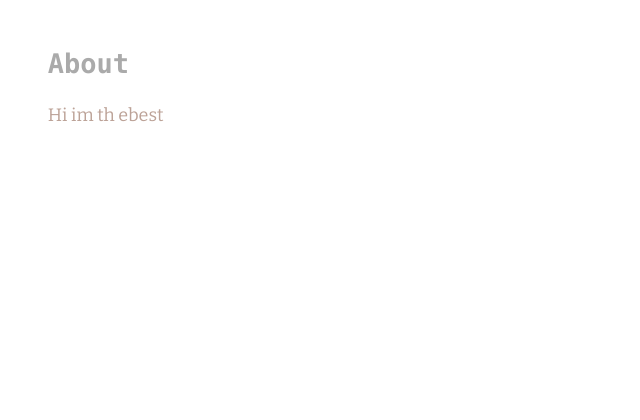
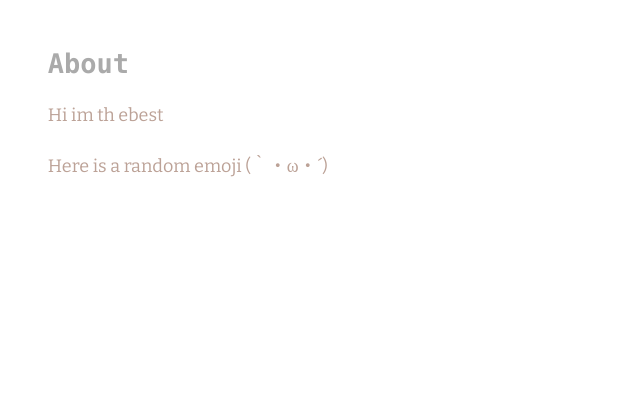
Before and after one commit to kevinshieh/kevinshieh.github.io, a Flask app: page / in a window 1280 px wide. Shown: the top 420 px of the page, without its empty margins (0-640 px from the left). Run offline with Flask 2, Linux system fonts and the light colour scheme.

Commit message:
qfserffd

```diff
--- a/index.html
+++ b/index.html
@@ -37,6 +37,8 @@
 <!--   <p>
     Here is my <a href="/static/resume.pdf" style="text-decoration: none" target="_blank">resume</a>.
   </p> -->
+<div id="emoji"></div>
+
   <script type="text/javascript">
       var rand = Math.random()
       if (rand < 0.1) {
@@ -61,10 +63,10 @@
         var emoji = " (｀・ω・´)"
       }
 
-      document.getElementById('emoji').innerHTML = emoji;
+      document.getElementById('emoji').innerHTML = "Here is a random emoji " + emoji;
     </script>
 
-    <div id="emoji"></div>
+
 
 </div>
 </body>
--- a/project/static/css/style.css
+++ b/project/static/css/style.css
@@ -80,6 +80,12 @@ body, html {
         text-decoration: none;
     }
 
+    div {
+        margin-top: 2%;
+        font-family: Bitter;
+        color: #BCA297;
+    }
+
 #resume {
     width: 100%;
     height: 100%;
--- a/project/templates/index.html
+++ b/project/templates/index.html
@@ -18,6 +18,8 @@
 <!--   <p>
     Here is my <a href="{{ url_for('static', filename='resume.pdf') }}" style="text-decoration: none" target="_blank">resume</a>.
   </p> -->
+<div id="emoji"></div>
+
   <script type="text/javascript">
       var rand = Math.random()
       if (rand < 0.1) {
@@ -42,10 +44,10 @@
         var emoji = " (｀・ω・´)"
       }
 
-      document.getElementById('emoji').innerHTML = emoji;
+      document.getElementById('emoji').innerHTML = "Here is a random emoji " + emoji;
     </script>
 
-    <div id="emoji"></div>
+
 
 </div>
 </body>
--- a/static/css/style.css
+++ b/static/css/style.css
@@ -80,6 +80,12 @@ body, html {
         text-decoration: none;
     }
 
+    div {
+        margin-top: 2%;
+        font-family: Bitter;
+        color: #BCA297;
+    }
+
 #resume {
     width: 100%;
     height: 100%;
```
